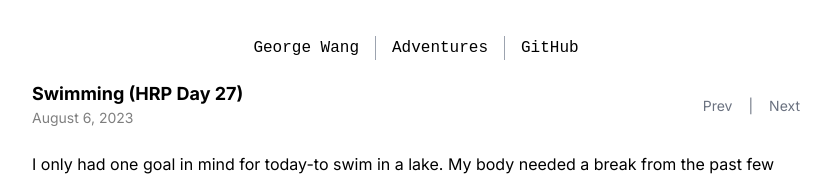
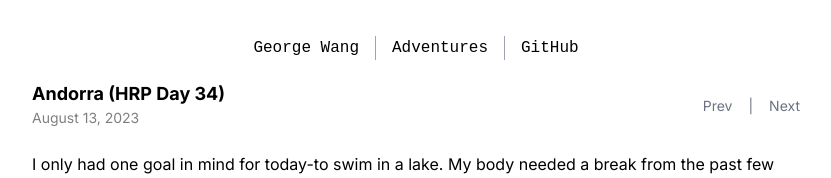
Before and after one commit to joage/website, a Next.js app: page /adventures/gr-10/34 in a window 1280 px wide. Shown: the top 178 px of the page, without its empty margins (224-1055 px from the left). Built offline with nearby package versions, Linux system fonts and the light colour scheme.

Commit message:
Update page.tsx 34 initial

```diff
--- a/src/app/adventures/gr-10/34/page.tsx
+++ b/src/app/adventures/gr-10/34/page.tsx
@@ -2,7 +2,7 @@ import ImageGroup from '@/components/ImageGroup';
 import Post from '@/components/Post';
 
 const GR = () => (
-  <Post title="Swimming (HRP Day 27)" date="August 6, 2023" prev="/adventures/gr-10/26" next="/adventures/gr-10/28">
+  <Post title="Andorra (HRP Day 34)" date="August 13, 2023" prev="/adventures/gr-10/33" next="/adventures/gr-10/35">
 
 I only had one goal in mind for today-to swim in a lake. My body needed a break from the past few days of high cols and difficult hiking, so I kept the mileage short in order to relax.
 
```
